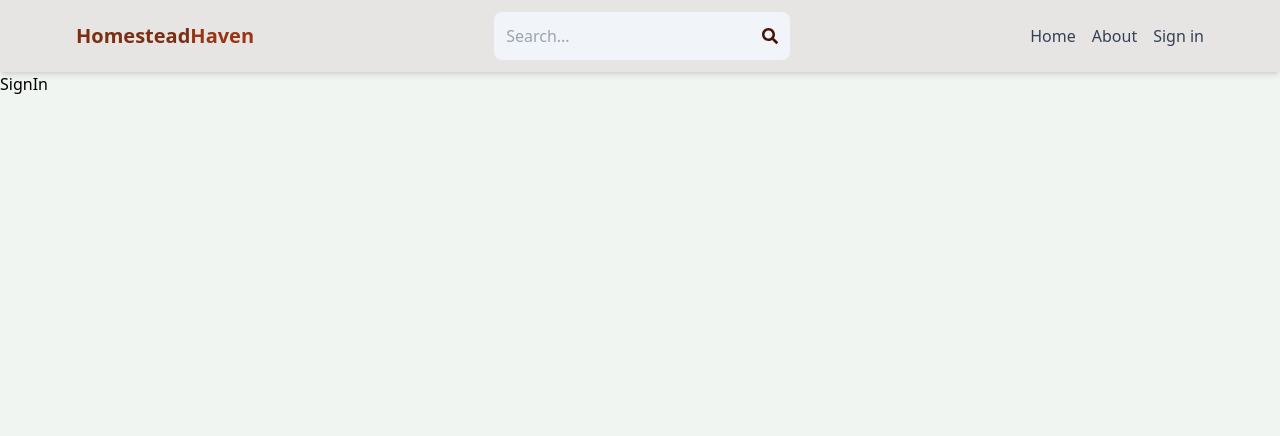
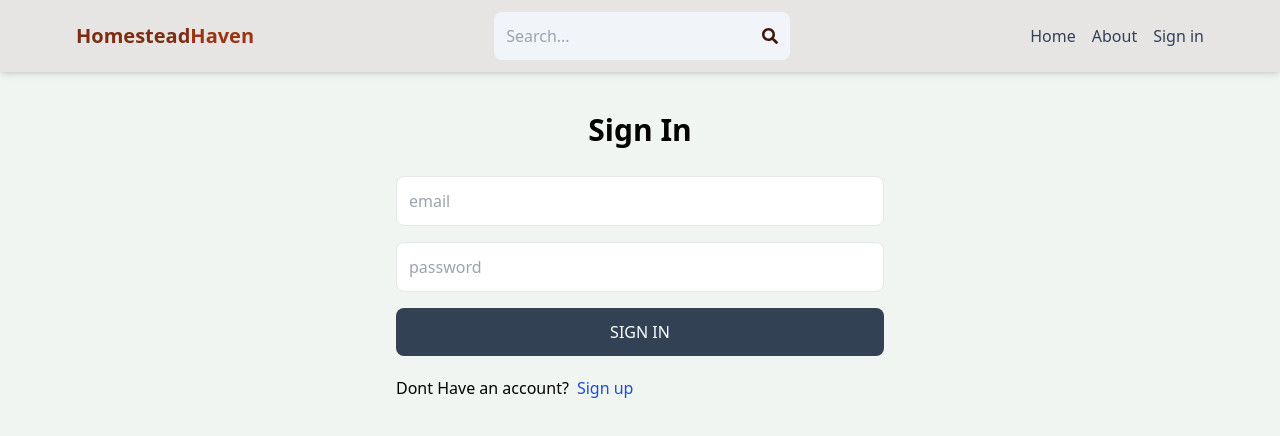
Before and after one commit to GowthamAmbadi/homestead-haven, a React (Vite) app in the folder client/: page /sign-in in a window 1280 px wide. Shown: the top 436 px of the page. Built offline with nearby package versions, Linux system fonts and the light colour scheme.

Commit message:
sign in page fuctionality

```diff
--- a/client/src/pages/SignIn.jsx
+++ b/client/src/pages/SignIn.jsx
@@ -1,7 +1,74 @@
-import React from 'react'
+import { useState } from 'react';
+import {Link,useNavigate} from 'react-router-dom';
+
 
 export default function SignIn() {
+  const[formData,setFormData]=useState({});
+  const [error,setError]=useState(null);
+  const [loading,setLoading]=useState(false);
+  const navigate =useNavigate();
+  const handleChange=(e)=>{
+    setFormData(
+      {
+        ...formData,
+        [e.target.id]:e.target.value,
+      }
+    );
+  };
+  const  handleSubmit= async (e)=>{
+    e.preventDefault();
+    try {
+      setLoading(true);
+      const res=await fetch('/api/auth/signin',
+      {
+        method:'POST',
+        headers:{
+          'Content-Type':'application/json',
+        },
+        body:JSON.stringify(formData),
+      }
+    );
+    const data=await res.json();
+    console.log(data);
+    if(data.success === false){
+      setLoading(false);
+      setError(data.message);
+      return;
+    }
+    setLoading(false);
+    setError(null);
+    navigate('/');
+    } catch (error) {
+      setLoading(false);
+      setError(error.message);
+    }
+  };
+
   return (
-    <div>SignIn</div>
+    <div className='p-3 max-w-lg mx-auto'>
+
+      <h1 className='text-3xl text-center font-semibold my-7'>Sign In</h1>
+
+      <form onSubmit={handleSubmit} className='flex flex-col gap-4'>
+
+        <input type='email'placeholder='email' className='border p-3 rounded-lg' id='email'onChange={handleChange}/>
+
+        <input type='password'placeholder='password' className='border p-3 rounded-lg' id='password'onChange={handleChange}/>
+
+        <button disabled={loading} className='bg-slate-700 text-white p-3 rounded-lg uppercase hover:opacity-95 disabled:opacity-80'>
+          {loading ? 'Loading...':'sign in'}
+        </button>
+
+      </form>
+      <div className='flex gap-2 mt-5'>
+        <p>
+          Dont Have an account?
+        </p>
+        <Link to={"/sign-up"}>
+          <span className='text-blue-700'>Sign up</span>
+        </Link>
+      </div>
+      {error && <p className='text-red-500 mt-5'>{error}</p>}
+    </div>
   )
 }
```
